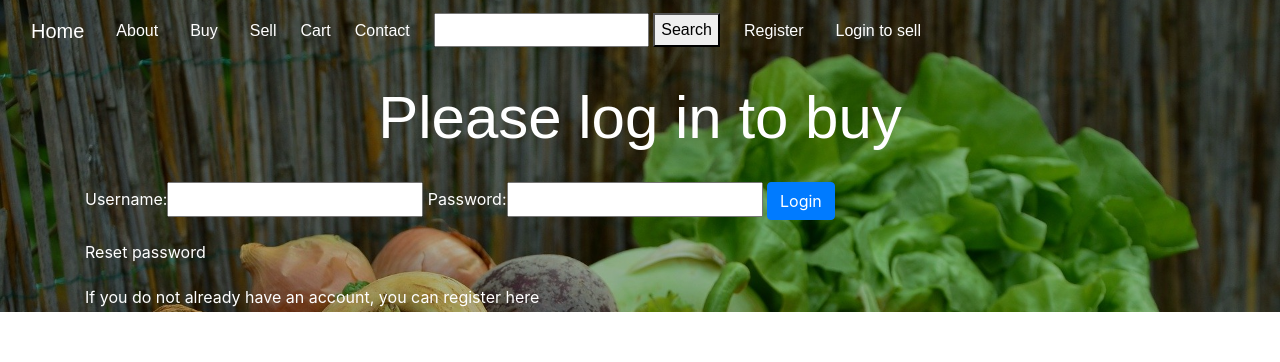
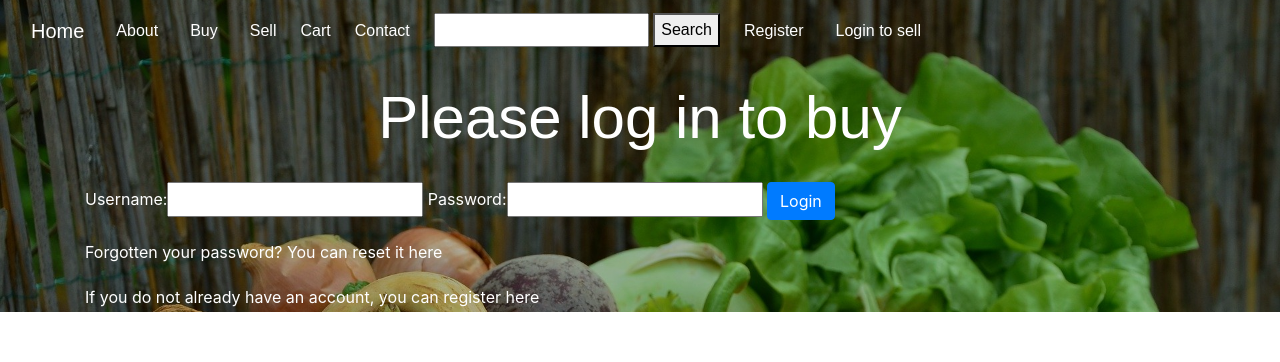
Before and after one commit to digitalstuart/kerry-online-farmers-market, a Django app: page /accounts/buyer-login/ in a window 1280 px wide. Shown: the top 362 px of the page. Run offline with Django 3.2, Linux system fonts and the light colour scheme; some libraries are stand-ins or nearby versions; some web fonts are replaced.

Commit message:
Changed text for links to resetting password

```diff
--- a/accounts/templates/buyer_login.html
+++ b/accounts/templates/buyer_login.html
@@ -11,7 +11,7 @@
 			<button type="submit" class="btn btn-primary">Login</button>
 		</fieldset>
 	</form>
-	<p><a href="{% url 'password_reset' %}">Reset password</a></p>
+	<p><a href="{% url 'password_reset' %}">Forgotten your password? You can reset it here</a></p>
 
 	<p>If you do not already have an account, you can <a href="{% url 'registration' %}">register here</a></p>
 </div>
--- a/accounts/templates/seller_login.html
+++ b/accounts/templates/seller_login.html
@@ -11,7 +11,7 @@
 			<button type="submit" class="btn btn-primary">Login</button>
 		</fieldset>
 	</form>
-	<p><a href="{% url 'password_reset' %}">Reset password</a></p>
+	<p><a href="{% url 'password_reset' %}">Forgotten your password? You can reset it here</a></p>
 
 	<p>If you do not already have an account, you can <a href="{% url 'registration' %}">register here</a></p>
 </div>
```
